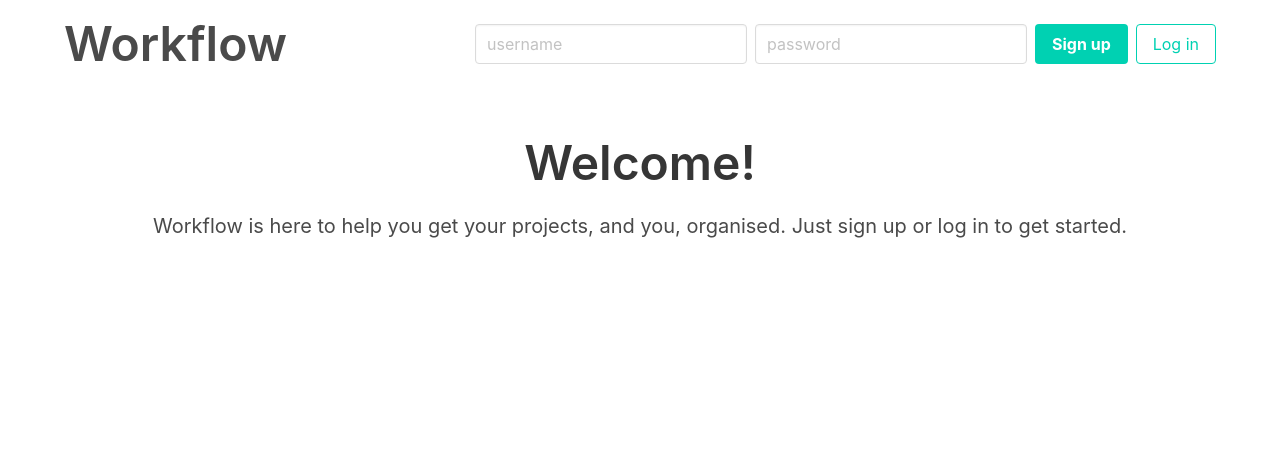
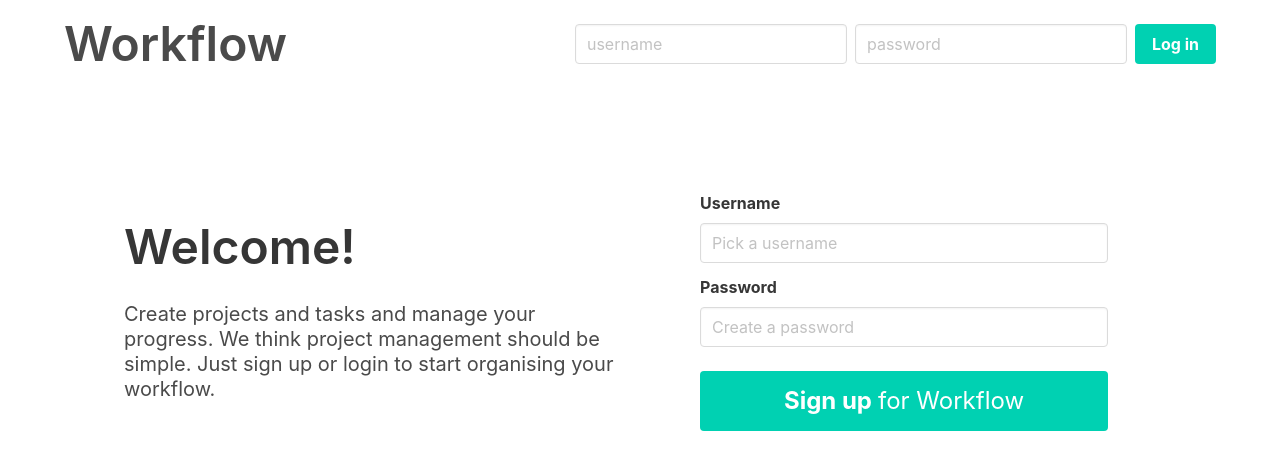
Before and after one commit to dencoseca/workflow, a React (Create React App) app: page / in a window 1280 px wide. Shown: the top 470 px of the page. Built offline with nearby package versions, Linux system fonts and the light colour scheme.

Commit message:
move sign up logic from into Welcome component and style

```diff
--- a/src/components/HeaderLoggedOut.js
+++ b/src/components/HeaderLoggedOut.js
@@ -9,29 +9,6 @@ function HeaderLoggedOut() {
   const [loginRequestCount, setLoginRequestCount] = useState(0)
 
   const appDispatch = useContext(DispatchContext)
-
-  useEffect(() => {
-    if (signUpRequestCount > 0) {
-      const ourRequest = axios.CancelToken.source()
-
-      async function signUp() {
-        try {
-          const response = await axios.post('http://localhost:8080/user/signup', { username, password }, { cancelToken: ourRequest.token })
-          if (response.data.errorMessage) {
-            appDispatch({ type: 'flashMessage', value: response.data.errorMessage, color: 'danger' })
-          } else {
-            appDispatch({ type: 'login', value: response.data })
-          }
-        } catch (e) {
-          console.log('There was a problem or the request was cancelled.')
-        }
-      }
-      signUp()
-      return () => {
-        ourRequest.cancel()
-      }
-    }
-  }, [signUpRequestCount])
 
   useEffect(() => {
     if (loginRequestCount > 0) {
@@ -66,20 +43,29 @@ function HeaderLoggedOut() {
     <div className="header-logged-out">
       <form onKeyDown={handleKeyDown}>
         <div className="control mr-2">
-          <input onChange={e => setUsername(e.target.value)} value={username} className="input" type="text" name="username" placeholder="username"></input>
+          <input
+            onChange={e => setUsername(e.target.value)}
+            value={username}
+            className="input"
+            type="text"
+            name="username"
+            placeholder="username"
+          ></input>
         </div>
         <div className="control mr-2">
-          <input onChange={e => setPassword(e.target.value)} value={password} className="input" type="password" name="password" placeholder="password"></input>
+          <input
+            onChange={e => setPassword(e.target.value)}
+            value={password}
+            className="input"
+            type="password"
+            name="password"
+            placeholder="password"
+          ></input>
         </div>
       </form>
-      <div className="buttons">
-        <button onClick={e => setSignUpRequestCount(prev => prev + 1)} className="button is-primary">
-          <strong>Sign up</strong>
-        </button>
-        <button onClick={e => setLoginRequestCount(prev => prev + 1)} className="button is-primary is-outlined">
-          Log in
-        </button>
-      </div>
+      <button onClick={e => setLoginRequestCount(prev => prev + 1)} className="button is-primary has-text-weight-bold">
+        Log in
+      </button>
     </div>
   )
 }
--- a/src/components/Welcome.js
+++ b/src/components/Welcome.js
@@ -1,12 +1,98 @@
-import React from 'react'
+import React, { useEffect, useContext, useState } from 'react'
 import Page from './Page'
+import DispatchContext from '../DispatchContext'
+import axios from 'axios'
 
 function Welcome() {
+  const appDispatch = useContext(DispatchContext)
+  const [username, setUsername] = useState('')
+  const [password, setPassword] = useState('')
+  const [signUpRequestCount, setSignUpRequestCount] = useState(0)
+
+  useEffect(() => {
+    if (signUpRequestCount > 0) {
+      const ourRequest = axios.CancelToken.source()
+
+      async function signUp() {
+        try {
+          const response = await axios.post('http://localhost:8080/user/signup', { username, password }, { cancelToken: ourRequest.token })
+          if (response.data.errorMessage) {
+            appDispatch({ type: 'flashMessage', value: response.data.errorMessage, color: 'danger' })
+          } else {
+            appDispatch({ type: 'flashMessage', value: response.data.successMessage, color: 'success' })
+            appDispatch({ type: 'login', value: response.data.user })
+          }
+        } catch (e) {
+          console.log('There was a problem or the request was cancelled.')
+        }
+      }
+      signUp()
+      return () => {
+        ourRequest.cancel()
+      }
+    }
+  }, [signUpRequestCount])
+
+  function handleSubmit(e) {
+    e.preventDefault()
+    if (!username) {
+      appDispatch({ type: 'flashMessage', value: 'Username cannot be blank', color: 'danger' })
+    } else if (!password) {
+      appDispatch({ type: 'flashMessage', value: 'Password cannot be blank', color: 'danger' })
+    } else if (username && password) {
+      setSignUpRequestCount(prev => prev + 1)
+    }
+  }
+
   return (
     <Page title="Welcome">
-      <div className="welcome has-text-centered mt-6">
-        <h1 className="title is-1">Welcome!</h1>
-        <h5 className="subtitle mt-4">Workflow is here to help you get your projects, and you, organised. Just sign up or log in to get started.</h5>
+      <div className="welcome--main-container mt-6 mx-6 columns">
+        <div className="welcome--sub-container column is-one-half">
+          <h1 className="title is-1 mb-6">Welcome!</h1>
+          <p className="subtitle">
+            Create projects and tasks and manage your progress. We think project management should be simple. Just sign up or login to start
+            organising your workflow.
+          </p>
+        </div>
+        <div className="welcome--sub-container column is-one-half">
+          <form onSubmit={e => handleSubmit(e)} className="mx-6">
+            <div className="field">
+              <label htmlFor="username" className="label">
+                Username
+              </label>
+              <div className="control">
+                <input
+                  value={username}
+                  onChange={e => setUsername(e.target.value)}
+                  type="text"
+                  id="username"
+                  className="input"
+                  placeholder="Pick a username"
+                ></input>
+              </div>
+            </div>
+            <div className="field">
+              <label htmlFor="password" className="label">
+                Password
+              </label>
+              <div className="control">
+                <input
+                  value={password}
+                  onChange={e => setPassword(e.target.value)}
+                  type="password"
+                  id="password"
+                  className="input"
+                  placeholder="Create a password"
+                ></input>
+              </div>
+            </div>
+            <div className="control">
+              <button className="button is-primary is-large is-fullwidth mt-5">
+                <span className="welcome--bold-button-text has-text-weight-bold">Sign up</span> for Workflow
+              </button>
+            </div>
+          </form>
+        </div>
       </div>
     </Page>
   )
--- a/src/index.scss
+++ b/src/index.scss
@@ -15,6 +15,22 @@
 .header-logged-in {
   display: flex;
   align-items: center;
+}
+
+.welcome {
+  &--main-container {
+    height: 350px;
+  }
+
+  &--sub-container {
+    display: flex;
+    flex-direction: column;
+    justify-content: center;
+  }
+
+  &--bold-button-text {
+    margin-right: 6px;
+  }
 }
 
 .project-list {
```
